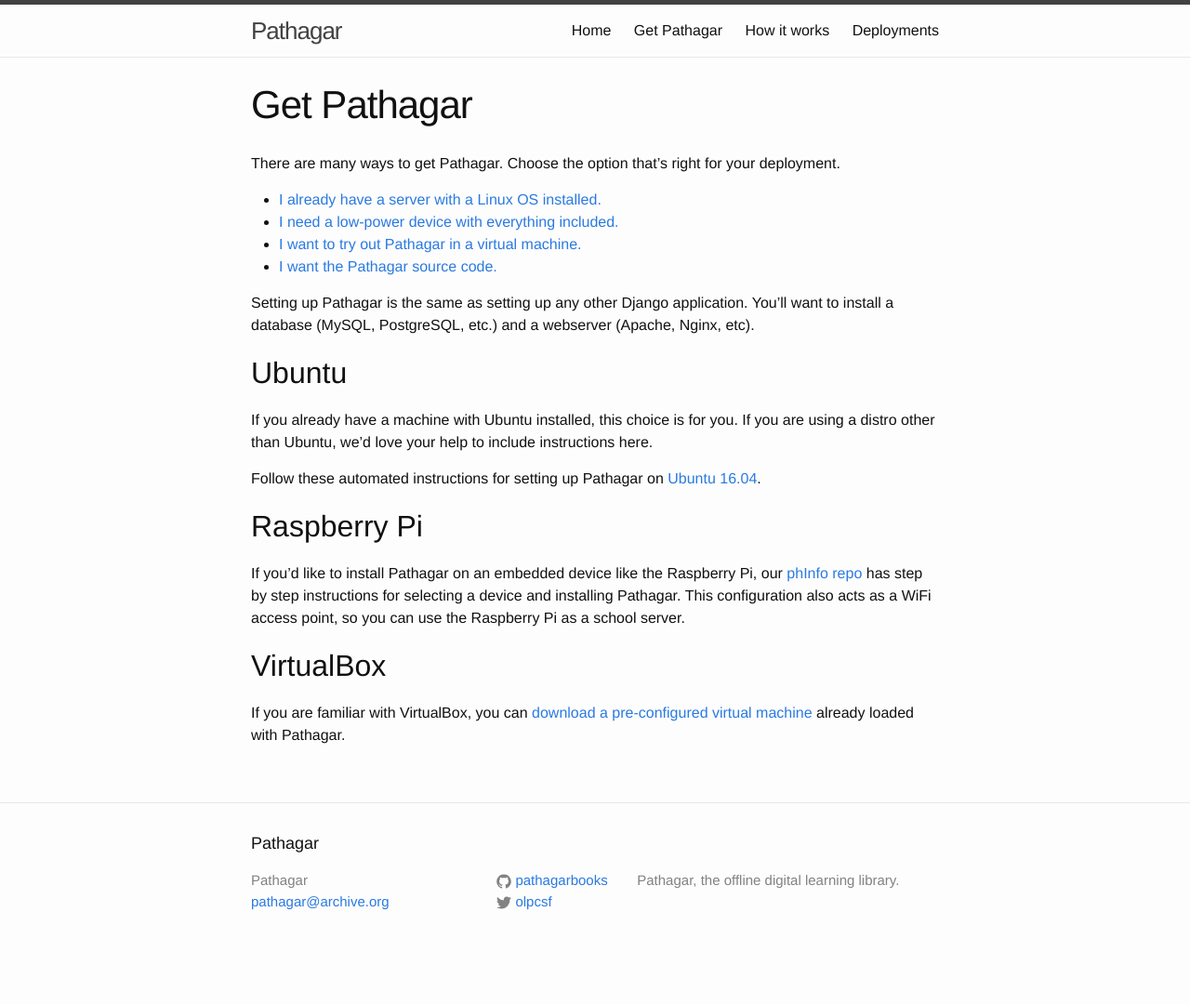
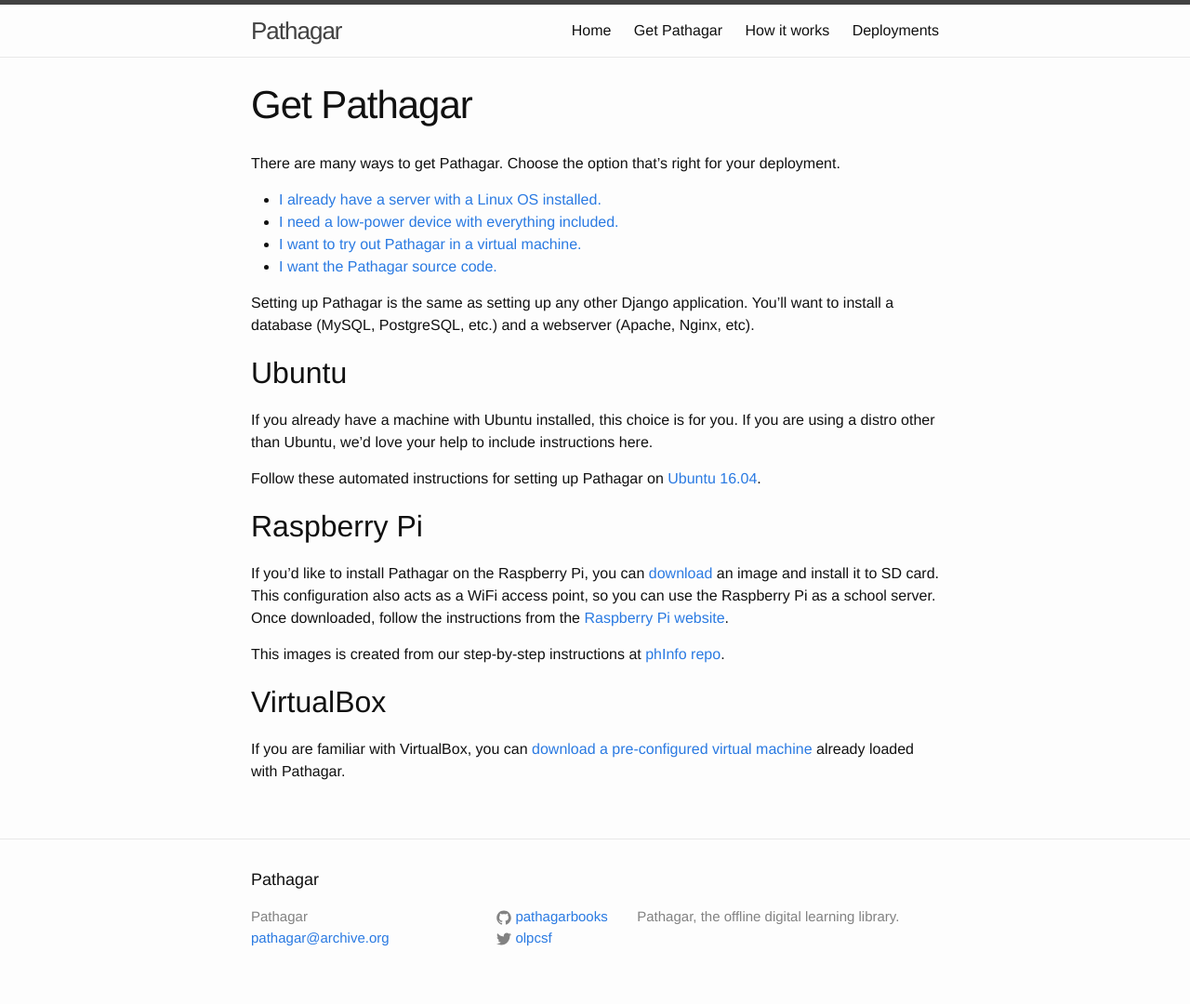
Before and after one commit to olpcsf/pathagar.info, a Jekyll site: the page built from get-pathagar.md, in a window 1280 px wide. Shown: the whole page at 93% size. Built offline with Jekyll 4.4.1, drawn with Linux system fonts in a browser that asks for light colours; before the commit the page ends 1041 px from its top, so only the background shows below that.

Commit message:
Add Raspberry Pi image download link

```diff
--- a/_config.yml
+++ b/_config.yml
@@ -17,6 +17,7 @@ github_username:  pathagarbooks
 
 # Build settings
 markdown: kramdown
+permalink: pretty
 
 google_analytics: UA-114063224-1
 
--- a/get-pathagar.md
+++ b/get-pathagar.md
@@ -1,7 +1,6 @@
 ---
 title: Get Pathagar
 layout: page
-permalink: /get-pathagar/
 ---
 
 There are many ways to get Pathagar. Choose the option that’s right for your
@@ -29,11 +28,15 @@ Follow these automated instructions for setting up Pathagar on [Ubuntu
 
 ## Raspberry Pi
 
-If you’d like to install Pathagar on an embedded device like the Raspberry Pi,
-our [phInfo repo](https://github.com/alexKleider/phInfo) has step by step
-instructions for selecting a device and installing Pathagar. This configuration
-also acts as a WiFi access point, so you can use the Raspberry Pi as a school
-server.
+If you’d like to install Pathagar on the Raspberry Pi, you can
+[download](https://drive.google.com/open?id=1MTF1nfocvWp3gH7dyx4ITbkxbVlIj6Ze)
+an image and install it to SD card. This configuration also acts as a WiFi
+access point, so you can use the Raspberry Pi as a school server. Once
+downloaded, follow the instructions from the [Raspberry
+Pi website](https://www.raspberrypi.org/documentation/installation/installing-images/README.md).
+
+This images is created from our step-by-step instructions at [phInfo
+repo](https://github.com/alexKleider/phInfo).
 
 
 ## VirtualBox
```
